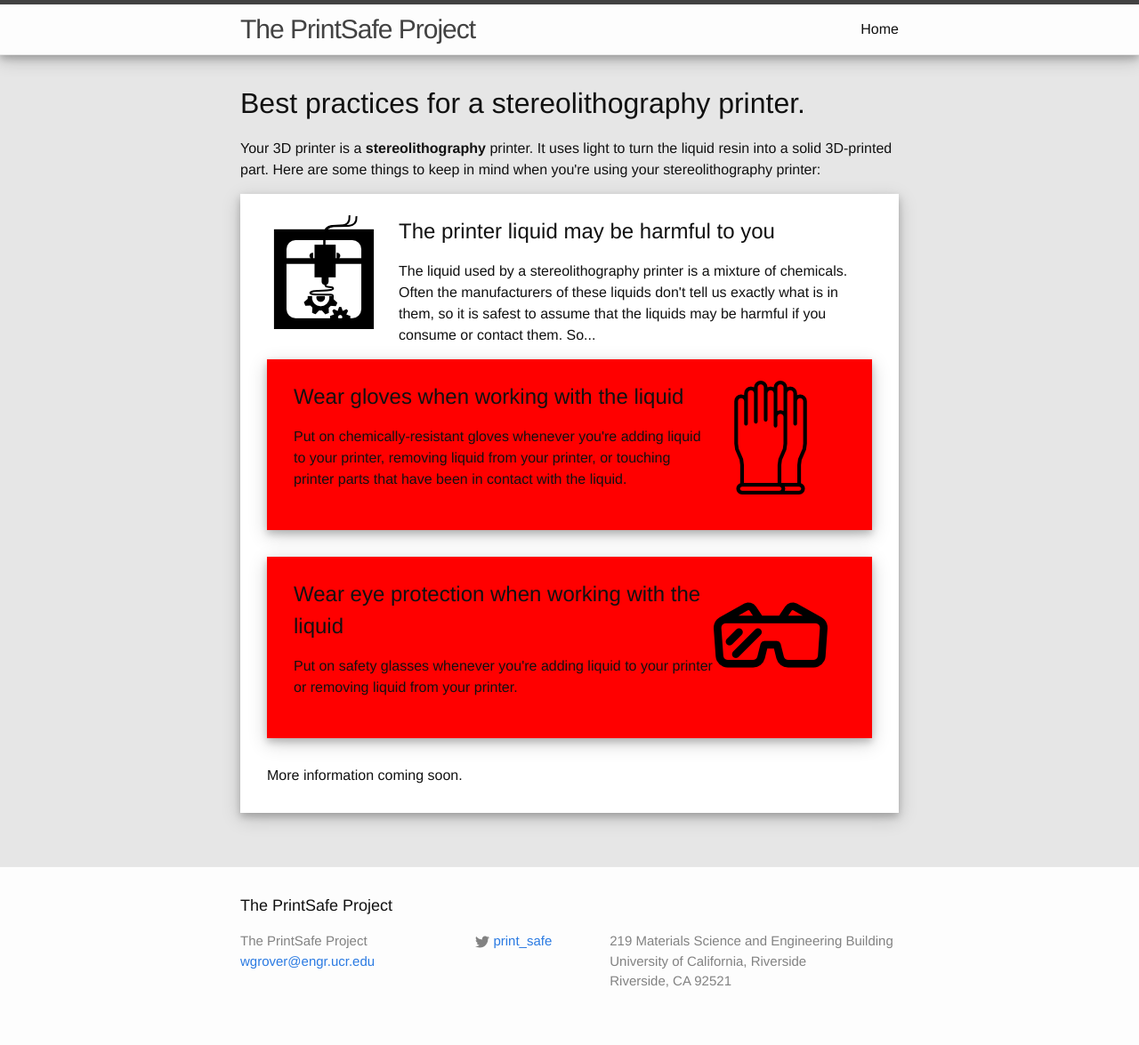
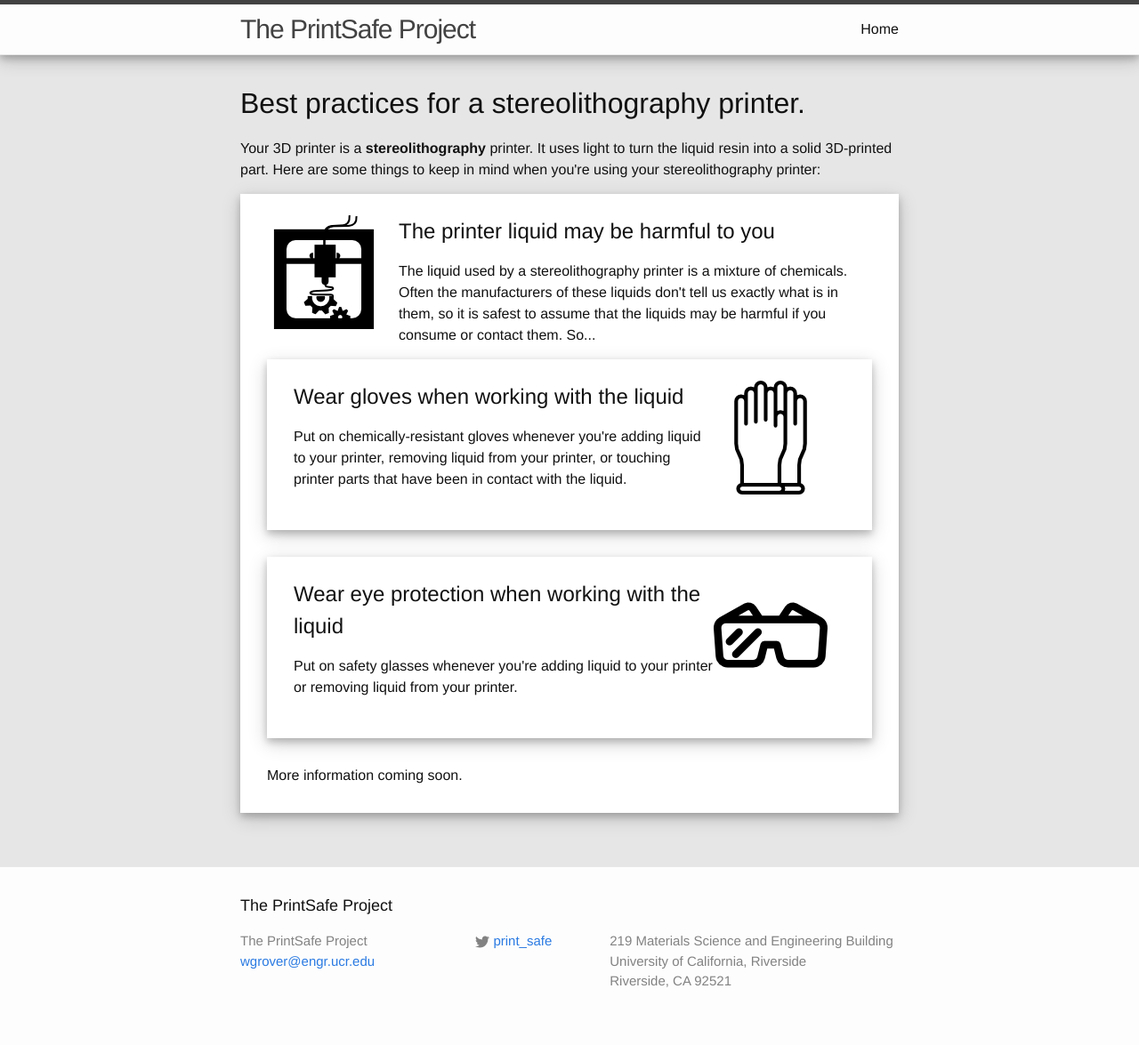
Before and after one commit to groverlab/printsafe, a Jekyll site: the page built from stereolithography.html, in a window 1280 px wide. Shown: the whole page at 89% size. Built offline with Jekyll 4.4.1, drawn with Linux system fonts in a browser that asks for light colours.

Commit message:
playing with color

```diff
--- a/_sass/_layout.scss
+++ b/_sass/_layout.scss
@@ -207,7 +207,7 @@
 box-shadow: 0 4px 8px 0 rgba(0, 0, 0, 0.2), 0 6px 20px 0 rgba(0, 0, 0, 0.19);
 
         margin-bottom: $spacing-unit;
-        background-color: red;
+        background-color: rgba(0.1, 0,0,0);
         padding-top: 0px;
         padding-bottom: 30px;
         padding-left: 30px;
```
